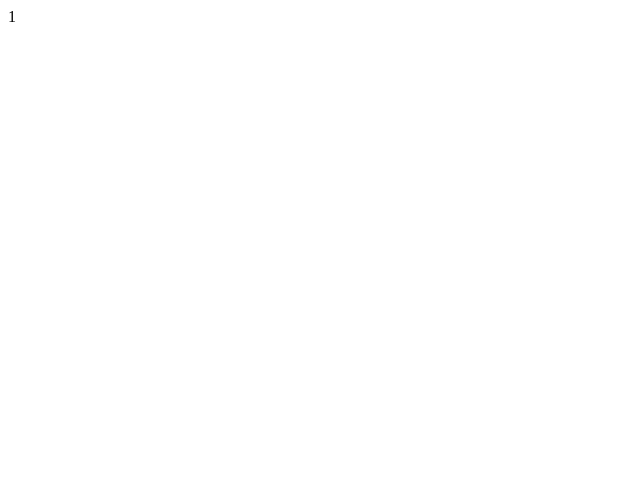
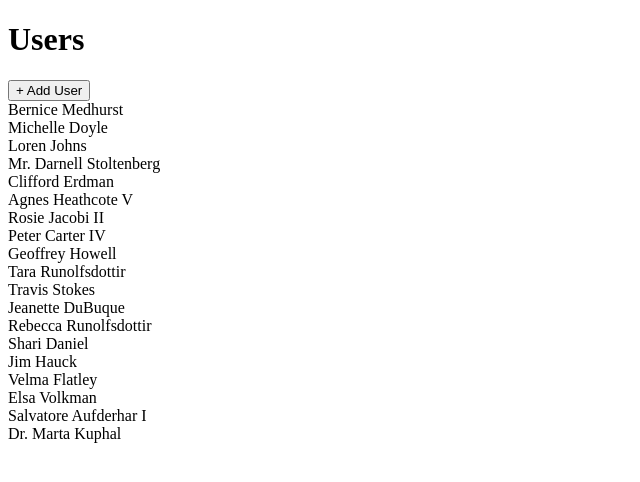
Before and after one commit to NitinNitinRaj/redux-media, a React (Create React App) app: page / in a window 1280 px wide. Shown: the top 482 px of the page, without its empty margins (0-640 px from the left). Built offline with nearby package versions, Linux system fonts and the light colour scheme; data requests are answered from the project's data file.

Commit message:
custom use-thunk hook

```diff
--- a/db.json
+++ b/db.json
@@ -1,8 +1,80 @@
 {
   "users": [
     {
-            "id": 2,
-            "name": "Myra"
+      "name": "Bernice Medhurst",
+      "id": 1
+    },
+    {
+      "name": "Michelle Doyle",
+      "id": 2
+    },
+    {
+      "name": "Loren Johns",
+      "id": 3
+    },
+    {
+      "name": "Mr. Darnell Stoltenberg",
+      "id": 4
+    },
+    {
+      "name": "Clifford Erdman",
+      "id": 5
+    },
+    {
+      "name": "Agnes Heathcote V",
+      "id": 6
+    },
+    {
+      "name": "Rosie Jacobi II",
+      "id": 7
+    },
+    {
+      "name": "Peter Carter IV",
+      "id": 8
+    },
+    {
+      "name": "Geoffrey Howell",
+      "id": 9
+    },
+    {
+      "name": "Tara Runolfsdottir",
+      "id": 10
+    },
+    {
+      "name": "Travis Stokes",
+      "id": 11
+    },
+    {
+      "name": "Jeanette DuBuque",
+      "id": 12
+    },
+    {
+      "name": "Rebecca Runolfsdottir",
+      "id": 13
+    },
+    {
+      "name": "Shari Daniel",
+      "id": 14
+    },
+    {
+      "name": "Jim Hauck",
+      "id": 15
+    },
+    {
+      "name": "Velma Flatley",
+      "id": 16
+    },
+    {
+      "name": "Elsa Volkman",
+      "id": 17
+    },
+    {
+      "name": "Salvatore Aufderhar I",
+      "id": 18
+    },
+    {
+      "name": "Dr. Marta Kuphal",
+      "id": 19
     }
   ],
   "albums": [],
--- a/src/App.js
+++ b/src/App.js
@@ -2,7 +2,7 @@
 
 export default function App() {
   return (
-    <div className="container mx-auto h-screen">
+    <div className="container mx-auto h-screen overflow-hidden px-3">
       <UsersList />
     </div>
   );
--- a/src/components/UsersList.js
+++ b/src/components/UsersList.js
@@ -1,24 +1,59 @@
+import { useSelector } from "react-redux";
+import { useThunk } from "../hooks/use-thunk";
+import { addUser, fetchUsers } from "../store";
+import Button from "./Button";
+import Skeleton from "./Skeleton";
+import { faker } from "@faker-js/faker";
 import { useEffect } from "react";
-import { useDispatch, useSelector } from "react-redux";
-import { fetchUsers } from "../store";
-import Skeleton from "./Skeleton";
 
 export default function UsersList() {
-  const dispatch = useDispatch();
-  const { data, isLoading, error } = useSelector(({ users }) => {
+  const [doFetchUsers, isLoadingUsers, loadingUsersError] =
+    useThunk(fetchUsers);
+  const [doAddUser, isCreatingUsers, creatingUsersError] = useThunk(addUser);
+  const { data } = useSelector(({ users }) => {
     return users;
   });
   useEffect(() => {
-    dispatch(fetchUsers());
-  }, [dispatch]);
+    doFetchUsers();
+  }, [doFetchUsers]);
 
-  if (isLoading) {
+  const handleAddUserClick = () => {
+    const name = faker.person.fullName();
+    doAddUser(name);
+  };
+
+  if (isLoadingUsers) {
     return <Skeleton className="h-10 w-full" times={6} />;
   }
 
-  if (error) {
+  if (loadingUsersError) {
     return <div>Error fetching data...</div>;
   }
 
-  return <div>{data.length}</div>;
+  const renderedUsers = data.map((user) => {
+    return (
+      <div key={user.id} className="mb-2 border rounded">
+        <div className="flex p-2 justify-between items-center cursor-pointer">
+          {user.name}
+        </div>
+      </div>
+    );
+  });
+
+  return (
+    <div>
+      <div className="flex flex-row justify-between m-3">
+        <h1 className="m-2 text-xl">Users</h1>
+        {isCreatingUsers ? (
+          "Creating User..."
+        ) : (
+          <Button onClick={handleAddUserClick}>+ Add User</Button>
+        )}
+        {creatingUsersError && "Error creating user"}
+      </div>
+      <div className="max-h-[calc(100vh-65px)] overflow-y-auto">
+        {renderedUsers}
+      </div>
+    </div>
+  );
 }
--- /dev/null
+++ b/src/hooks/use-thunk.js
@@ -0,0 +1,21 @@
+import { useCallback, useState } from "react";
+import { useDispatch } from "react-redux";
+
+export function useThunk(thunk) {
+  const [isLoading, setIsLoading] = useState(false);
+  const [error, setError] = useState(null);
+  const dispatch = useDispatch();
+  const runThunk = useCallback(
+    (data) => {
+      setIsLoading(true);
+      dispatch(thunk(data))
+        .unwrap()
+        .catch((err) => {
+          setError(err);
+        })
+        .finally(() => setIsLoading(false));
+    },
+    [dispatch, thunk]
+  );
+  return [runThunk, isLoading, error];
+}
--- a/src/store/index.js
+++ b/src/store/index.js
@@ -8,3 +8,4 @@
 });
 
 export * from "./thunks/fetchUsers";
+export * from "./thunks/addUser";
--- a/src/store/slices/usersSlice.js
+++ b/src/store/slices/usersSlice.js
@@ -1,5 +1,6 @@
 import { createSlice } from "@reduxjs/toolkit";
 import { fetchUsers } from "../thunks/fetchUsers";
+import { addUser } from "../thunks/addUser";
 
 const usersSlice = createSlice({
   name: "users",
@@ -15,7 +16,18 @@
       })
       .addCase(fetchUsers.rejected, (state, action) => {
         state.isLoading = false;
-        state.error = { message: action.error };
+        state.error = action.error;
+      })
+      .addCase(addUser.pending, (state, action) => {
+        state.isLoading = true;
+      })
+      .addCase(addUser.fulfilled, (state, action) => {
+        state.isLoading = false;
+        state.data.push(action.payload);
+      })
+      .addCase(addUser.rejected, (state, action) => {
+        state.isLoading = false;
+        state.error = action.error;
       });
   },
 });
--- /dev/null
+++ b/src/store/thunks/addUser.js
@@ -0,0 +1,9 @@
+import { createAsyncThunk } from "@reduxjs/toolkit";
+import axios from "axios";
+
+export const addUser = createAsyncThunk("users/add", async (name) => {
+  const response = await axios.post("http://localhost:3005/users", {
+    name: name,
+  });
+  return response.data;
+});
```
Lines whose indentation alone changed are shown as unchanged.
